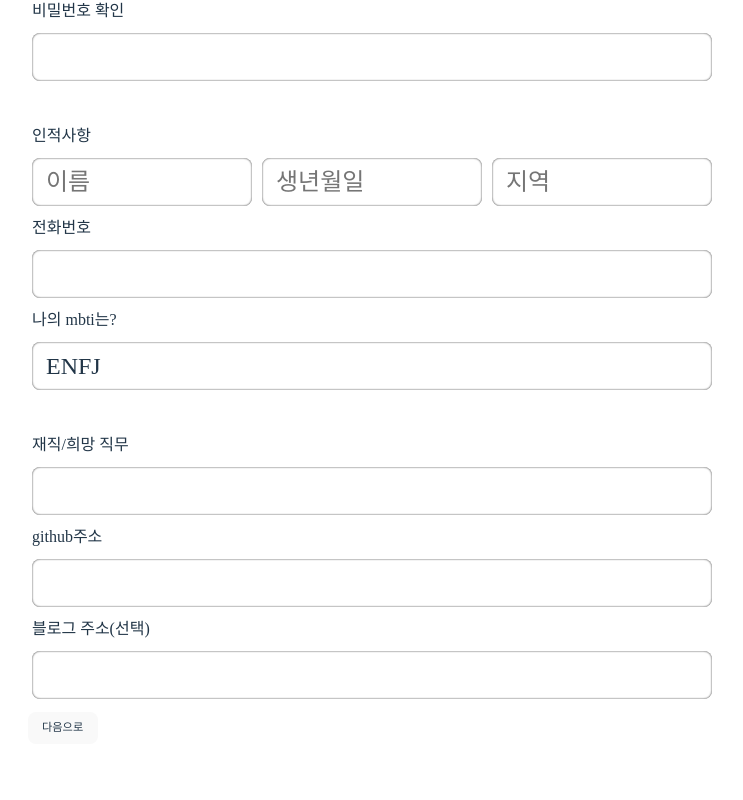
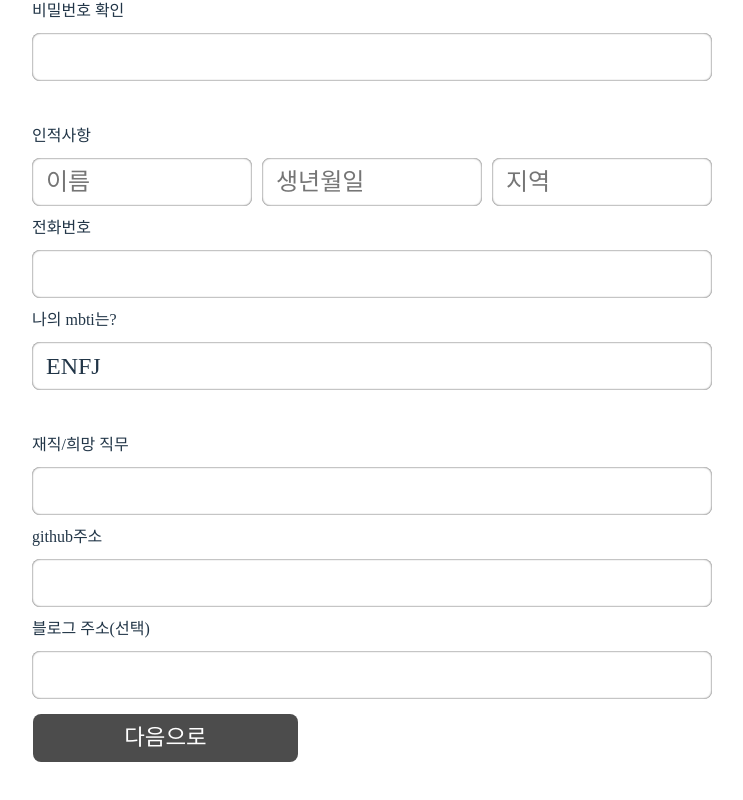
Before and after one commit to speaking-potato-meeting/Potato_api, a React (Vite) app in the folder front/: page /signup in a window 1280 px wide. Shown: the part 573-1373 px from the top of the page, without its empty margins (284-1027 px from the left). Built offline with nearby package versions, Linux system fonts and the light colour scheme; a web font is replaced by a local one.

Commit message:
회원가입 폼 버튼 style

```diff
--- a/front/src/App.css
+++ b/front/src/App.css
@@ -14,7 +14,8 @@ h3 {
 }
 
 select,
-fieldset {
+fieldset,
+button {
   all: unset;
 }
 
@@ -37,6 +38,22 @@ fieldset {
   padding: 40px;
   width: 700px;
   margin: 15px auto;
+}
+
+.SignUpForm-container .form-footer {
+  padding-top: 40px;
+}
+
+.SignUpForm-container button[type="submit"] {
+  background-color: var(--point-color);
+  color: white;
+  padding: 0 90px;
+  height: 48px;
+  display: inline-flex;
+  font-size: 1.4rem;
+  align-items: center;
+  justify-content: center;
+  box-sizing: border-box;
 }
 
 .input select,
@@ -90,9 +107,6 @@ body {
   height: 1px;
   margin: -1px;
   clip: rect(0, 0, 0, 0);
-}
-
-.form {
 }
 
 .form-fieldset {
```
